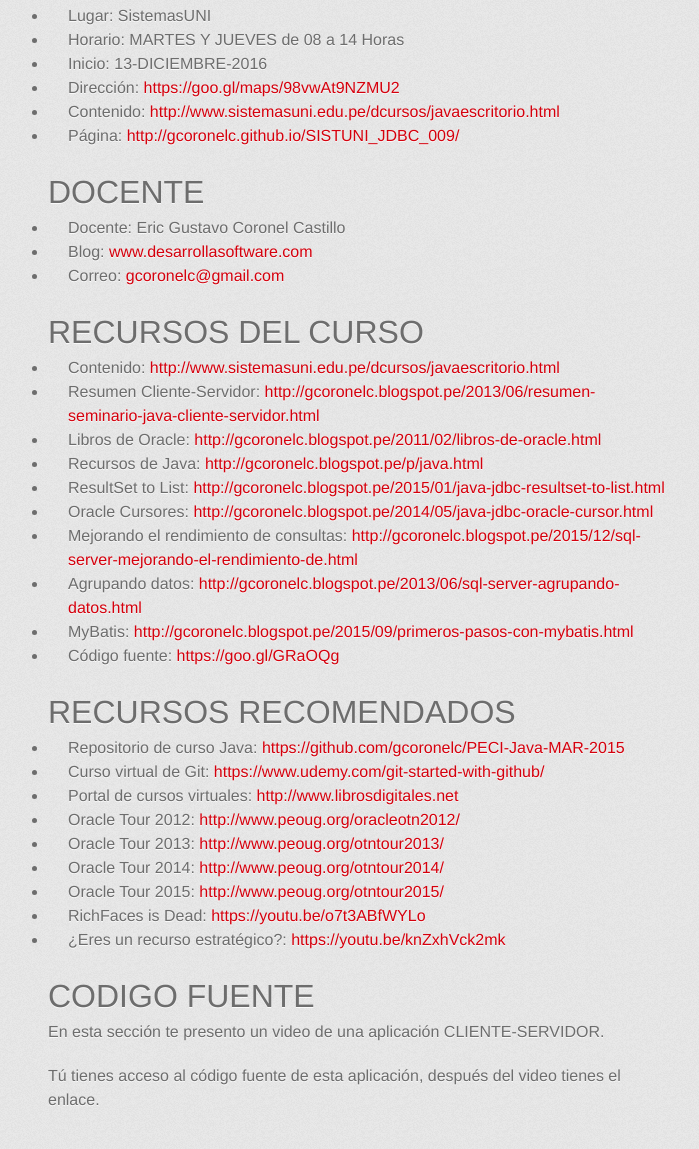
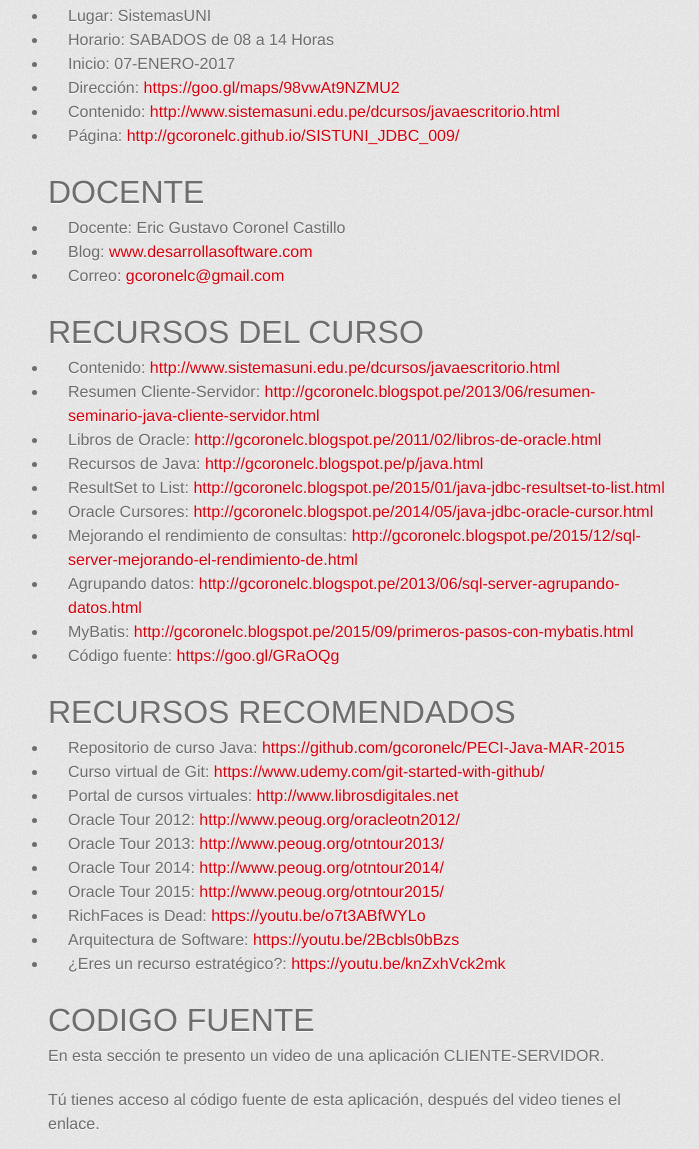
Before and after one commit to gcoronelc/SISTUNI_JDBC_009, a plain HTML site: page index.html in a window 1280 px wide. Shown: the part 773-1922 px from the top of the page, without its empty margins (282-981 px from the left). Drawn offline with Linux system fonts and the light colour scheme; grey boxes are pictures that could not be loaded; a web font is replaced by a local one.

Commit message:
Repositorio

```diff
--- a/index.html
+++ b/index.html
@@ -74,8 +74,8 @@
 
           <ul>
           <li>Lugar: SistemasUNI</li>
-          <li>Horario: MARTES Y JUEVES de 08 a 14 Horas</li>
-          <li>Inicio: 13-DICIEMBRE-2016</li>
+          <li>Horario: SABADOS de 08 a 14 Horas</li>
+          <li>Inicio: 07-ENERO-2017</li>
           <li>Dirección: <a href="https://goo.gl/maps/98vwAt9NZMU2">https://goo.gl/maps/98vwAt9NZMU2</a>
           </li>
           <li>Contenido: <a href="http://www.sistemasuni.edu.pe/dcursos/javaescritorio.html">http://www.sistemasuni.edu.pe/dcursos/javaescritorio.html</a>
@@ -172,6 +172,8 @@
           </li>
           <li>RichFaces is Dead: <a href="https://youtu.be/o7t3ABfWYLo">https://youtu.be/o7t3ABfWYLo</a>
           </li>
+          <li>Arquitectura de Software: <a href="https://youtu.be/2Bcbls0bBzs">https://youtu.be/2Bcbls0bBzs</a>
+          </li>
           <li>¿Eres un recurso estratégico?: <a href="https://youtu.be/knZxhVck2mk">https://youtu.be/knZxhVck2mk</a>
           </li>
           </ul>
```
Also changed, not shown: 1 other file.
